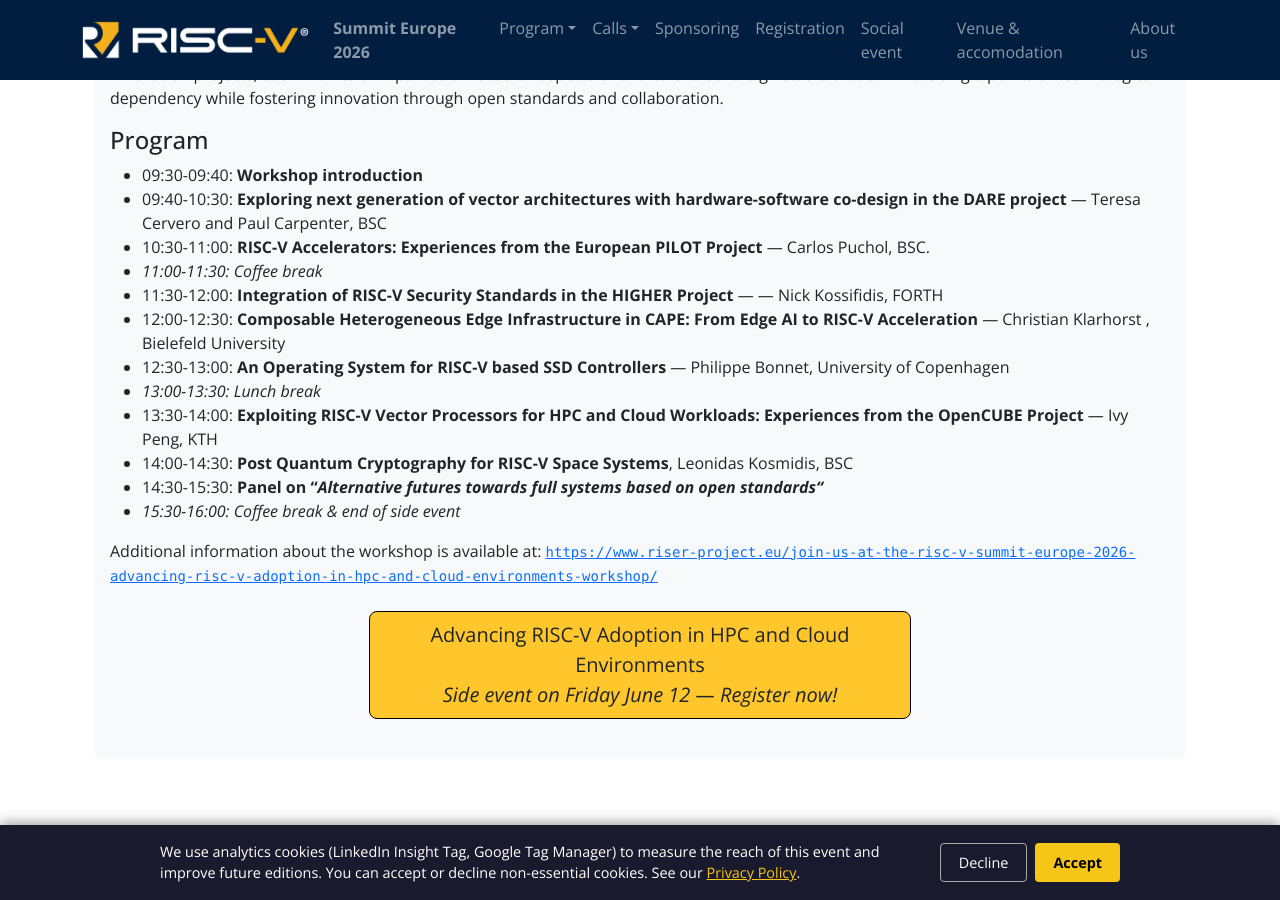
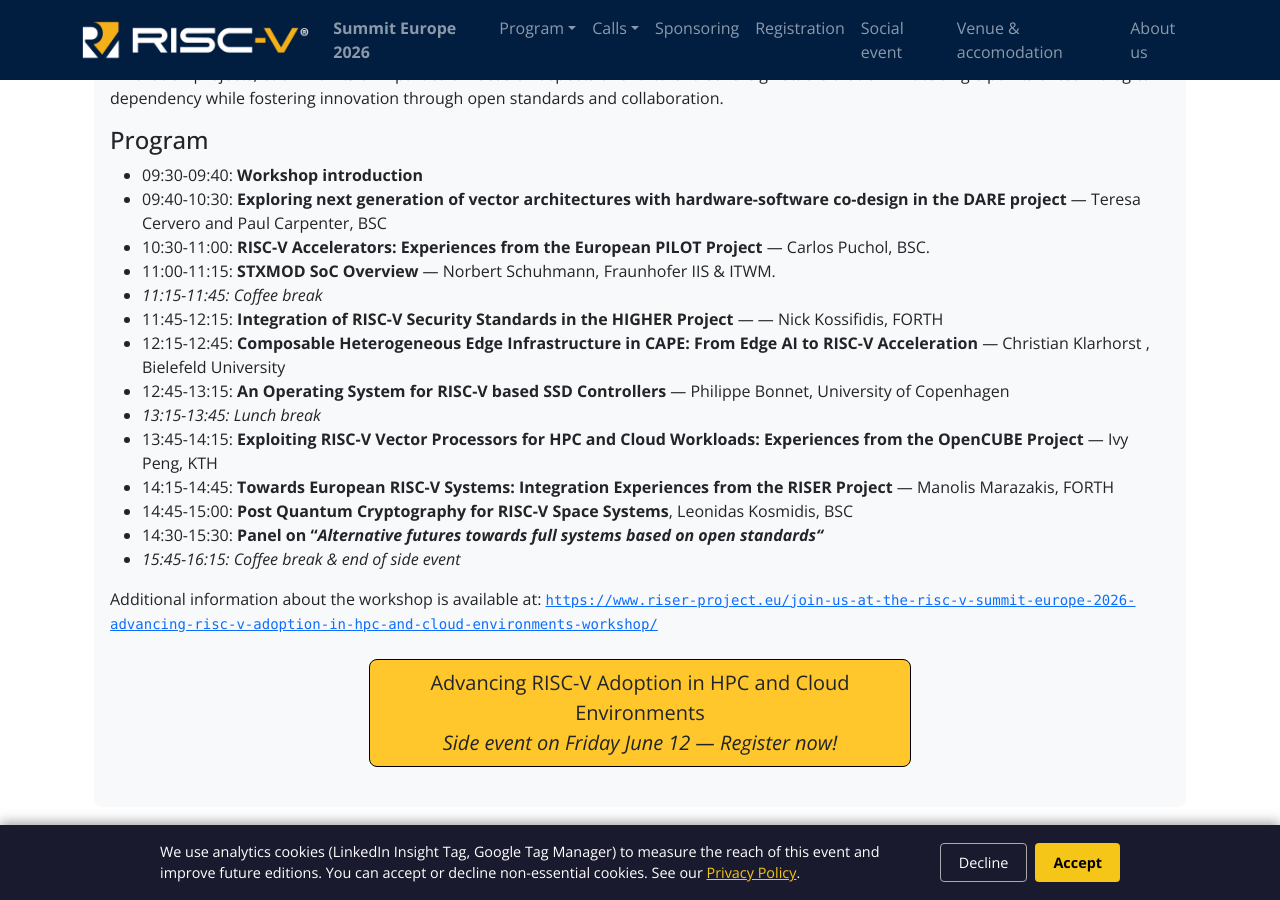
Before and after one commit to riscv-europe/summit-website-development, a Jekyll site: the page built from summit/2026/side-events-program.md, in a window 1280 px wide and 900 px high, scrolled down 961 px. Built offline with Jekyll 4.4.1, drawn with Linux system fonts in a browser that asks for light colours.

Commit message:
Fix: cloud side event program updated.

```diff
--- a/summit/2026/side-events-program.md
+++ b/summit/2026/side-events-program.md
@@ -46,23 +46,28 @@
   Teresa Cervero and Paul Carpenter, BSC
 - 10:30-11:00: **RISC-V Accelerators: Experiences from the European
   PILOT Project** &mdash; Carlos Puchol, BSC.
-- *11:00-11:30: Coffee break*
-- 11:30-12:00: **Integration of RISC-V Security Standards in the
+- 11:00-11:15: **STXMOD SoC Overview** &mdash; Norbert Schuhmann,
+  Fraunhofer IIS & ITWM.
+- *11:15-11:45: Coffee break*
+- 11:45-12:15: **Integration of RISC-V Security Standards in the
   HIGHER Project** &mdash; — Nick Kossifidis, FORTH
-- 12:00-12:30: **Composable Heterogeneous Edge Infrastructure in CAPE:
+- 12:15-12:45: **Composable Heterogeneous Edge Infrastructure in CAPE:
   From Edge AI to RISC-V Acceleration** &mdash; Christian Klarhorst ,
   Bielefeld University
-- 12:30-13:00: **An Operating System for RISC-V based SSD
+- 12:45-13:15: **An Operating System for RISC-V based SSD
   Controllers** &mdash; Philippe Bonnet, University of Copenhagen
-- *13:00-13:30: Lunch break*
-- 13:30-14:00: **Exploiting RISC-V Vector Processors for HPC and Cloud
+- *13:15-13:45: Lunch break*
+- 13:45-14:15: **Exploiting RISC-V Vector Processors for HPC and Cloud
   Workloads: Experiences from the OpenCUBE Project** &mdash; Ivy Peng,
   KTH
-- 14:00-14:30: **Post Quantum Cryptography for RISC-V Space Systems**,
+- 14:15-14:45: **Towards European RISC-V Systems: Integration
+  Experiences from the RISER Project** &mdash; Manolis Marazakis,
+  FORTH
+- 14:45-15:00: **Post Quantum Cryptography for RISC-V Space Systems**,
   Leonidas Kosmidis, BSC
 - 14:30-15:30: **Panel on “*Alternative futures towards full systems
   based on open standards“***
-- *15:30-16:00: Coffee break & end of side event*
+- *15:45-16:15: Coffee break & end of side event*
 
 Additional information about the workshop is available at:
 [`https://www.riser-project.eu/join-us-at-the-risc-v-summit-europe-2026-advancing-risc-v-adoption-in-hpc-and-cloud-environments-workshop/`](https://www.riser-project.eu/join-us-at-the-risc-v-summit-europe-2026-advancing-risc-v-adoption-in-hpc-and-cloud-environments-workshop/)
```
